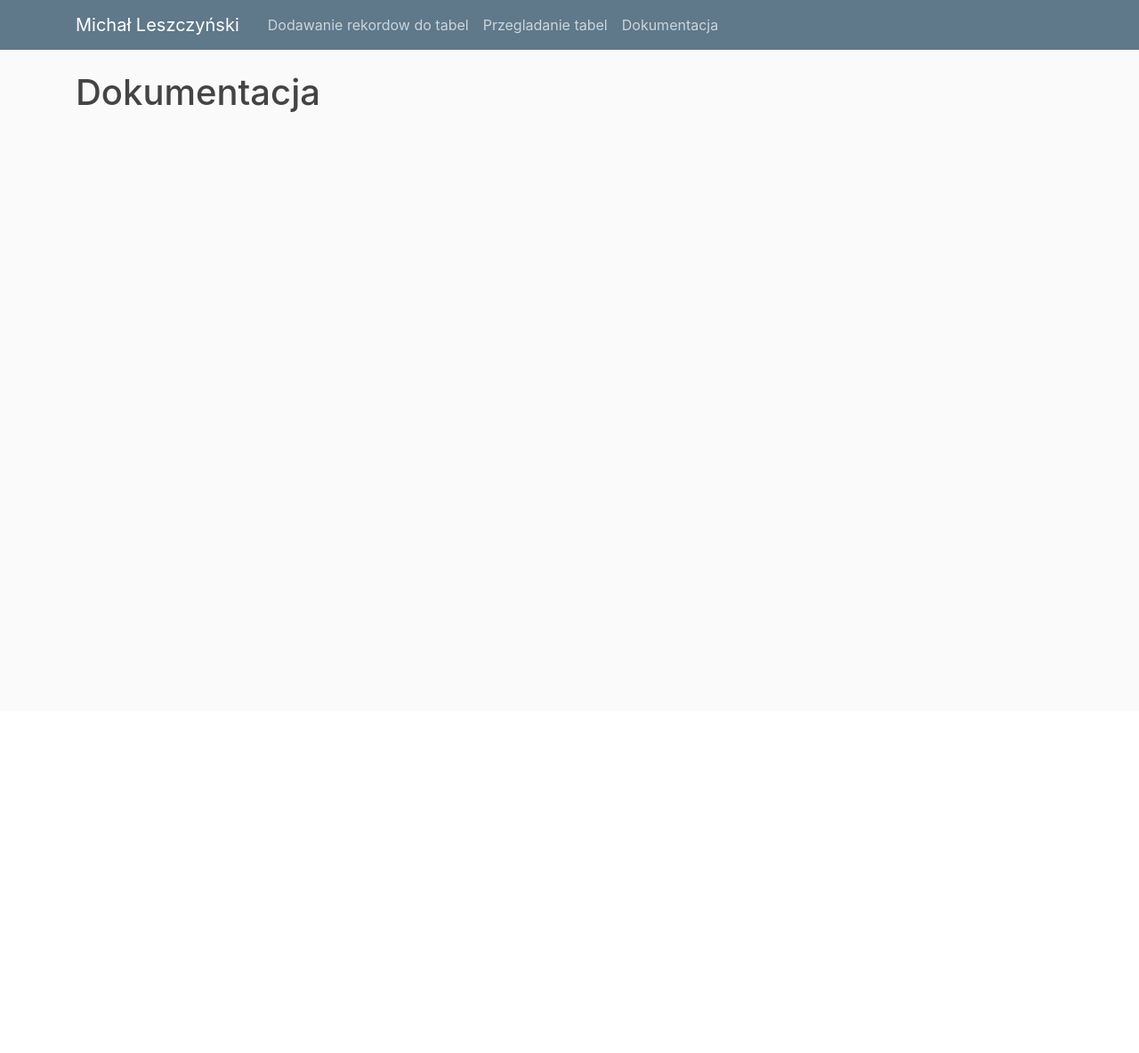
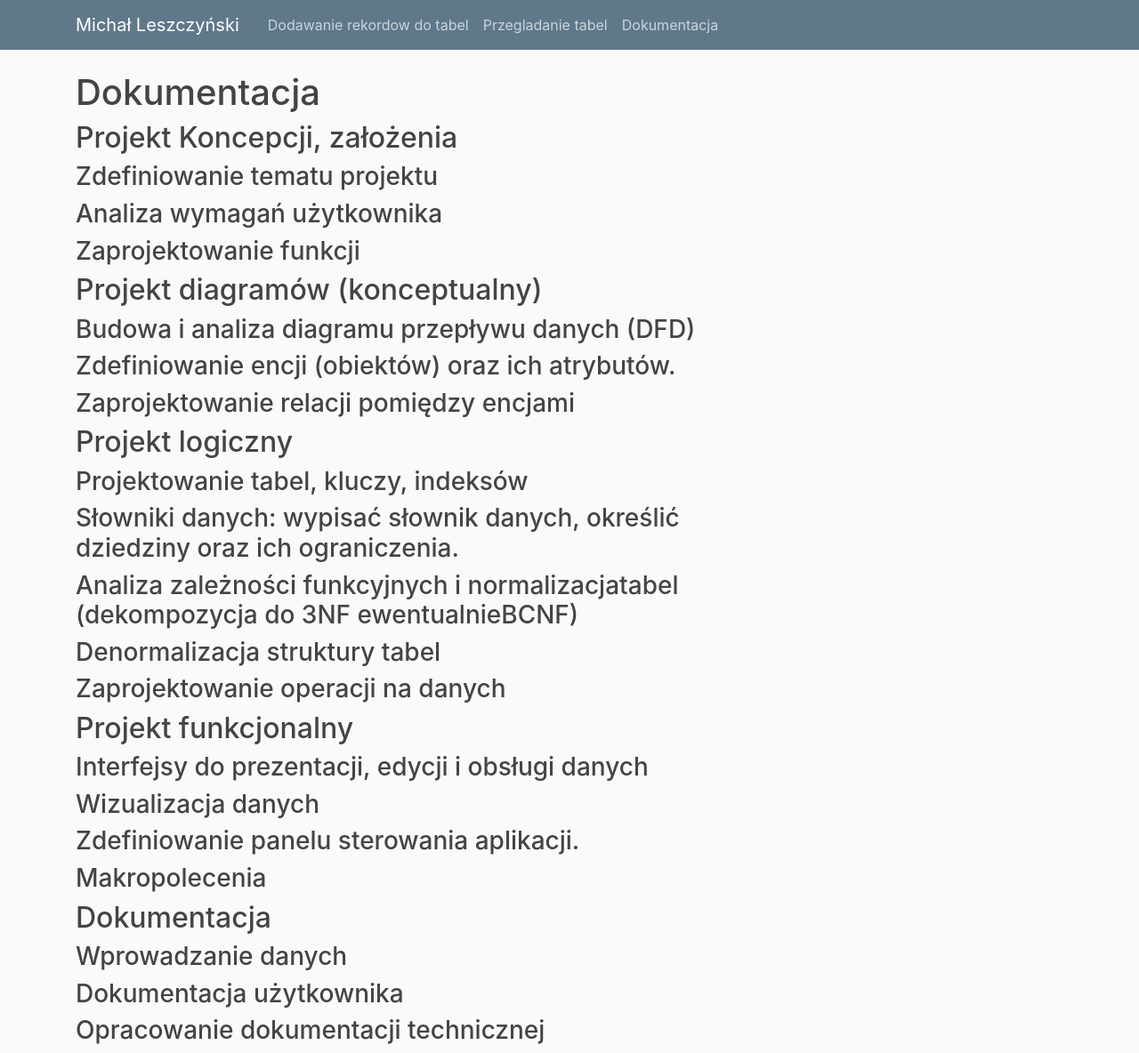
Before and after one commit to MichalLeszczynski-WFiIS/WFiIS-BD-KDS-2019, a Flask app: page /doc in a window 1280 px wide. Shown: the whole page at 89% size. Before the commit the page ends 126 px from the top, so only its background shows below. Run offline with Flask 2, Linux system fonts and the light colour scheme; some libraries are stand-ins or nearby versions.

Commit message:
add needed import too requirements.txt

```diff
--- a/kds/requirements.txt
+++ b/kds/requirements.txt
@@ -1,2 +1,3 @@
 flask
 flask_wtf
+psycopg2
--- a/kds/templates/doc.html
+++ b/kds/templates/doc.html
@@ -4,4 +4,32 @@
 
 <h1> Dokumentacja </h1>
 
+<h2>Projekt Koncepcji, założenia</h2>
+<h3>Zdefiniowanie tematu projektu</h3>
+<h3>Analiza wymagań użytkownika</h3>
+<h3>Zaprojektowanie  funkcji</h3>
+
+<h2>Projekt  diagramów (konceptualny)</h2>
+<h3>Budowa i analiza diagramu przepływu danych (DFD)</h3>
+<h3>Zdefiniowanie encji (obiektów) oraz ich atrybutów. </h3>
+<h3>Zaprojektowanie relacji pomiędzy encjami</h3>
+
+<h2>Projekt  logiczny</h2>
+<h3>Projektowanie tabel, kluczy, indeksów</h3>
+<h3>Słowniki danych: wypisać słownik danych, określić dziedziny oraz ich ograniczenia.</h3>
+<h3>Analiza zależności funkcyjnych i normalizacjatabel (dekompozycja do 3NF ewentualnieBCNF)</h3>
+<h3>Denormalizacja struktury tabel</h3>
+<h3>Zaprojektowanie operacji na danych</h3>
+
+<h2>Projekt  funkcjonalny</h2>
+<h3>Interfejsy    do  prezentacji,  edycji  i  obsługi  danych</h3>
+<h3>Wizualizacja danych</h3>
+<h3>Zdefiniowanie panelu sterowania aplikacji.</h3>
+<h3>Makropolecenia</h3>
+
+<h2>Dokumentacja</h2>
+<h3>Wprowadzanie danych</h3>
+<h3>Dokumentacja użytkownika</h3>
+<h3>Opracowanie dokumentacji technicznej</h3>
+
 {% endblock content %}
```
Also changed, not shown: 1 other file.
